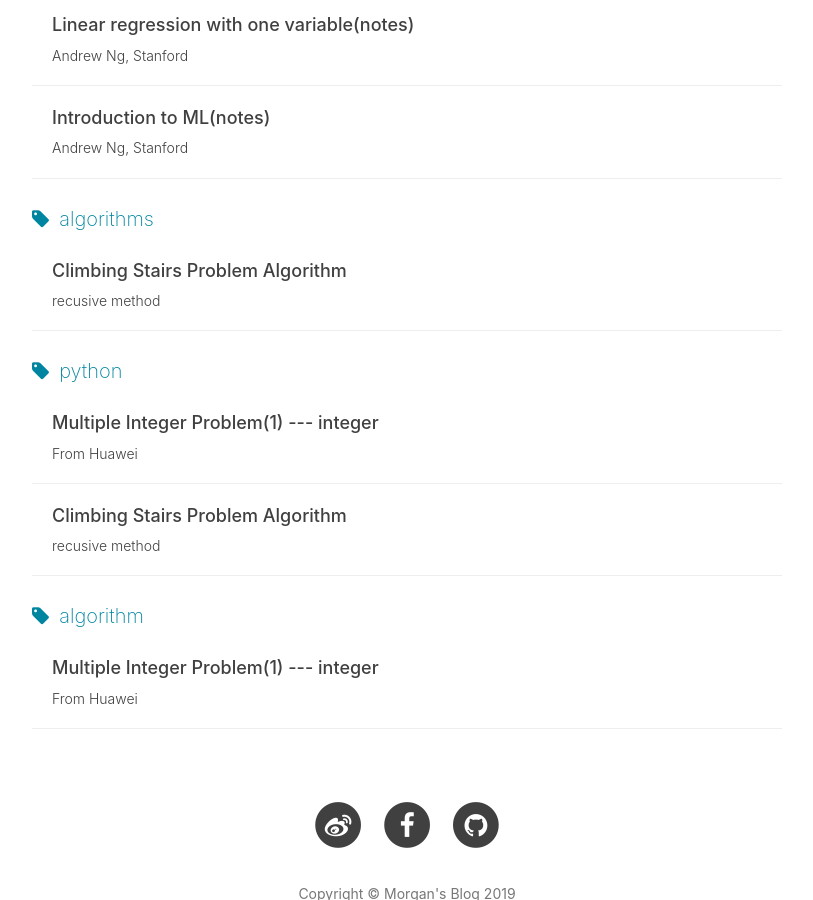
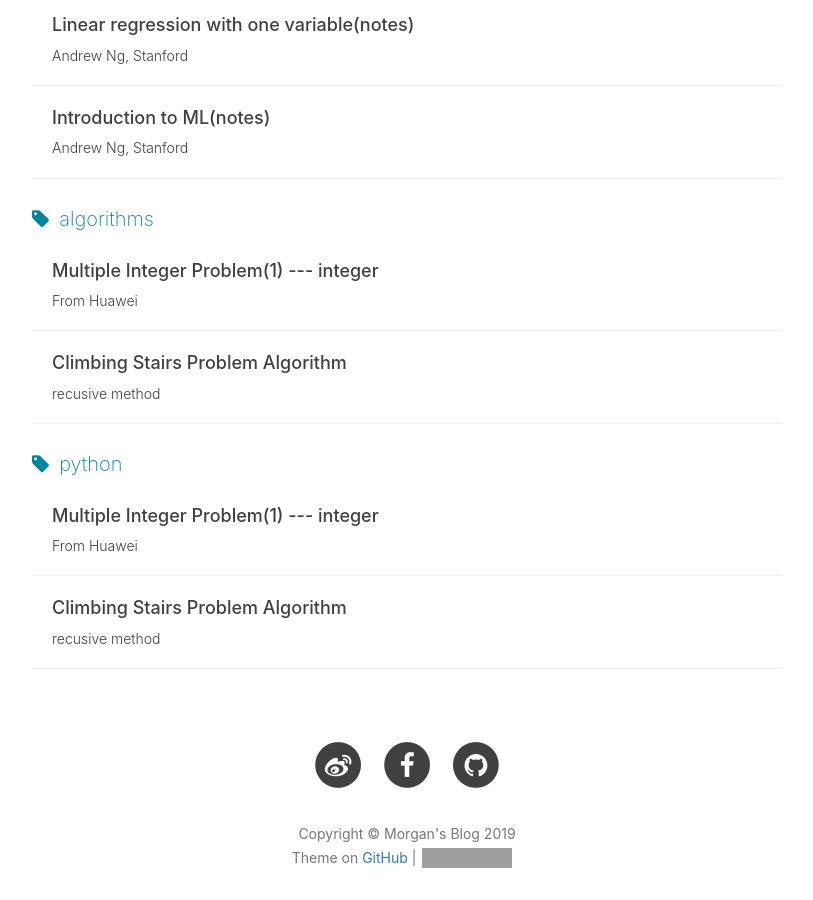
Before and after one commit to cheeseburg/cheeseburg.github.io, a Jekyll site: the page built from tags.html, in a window 1280 px wide and 900 px high, scrolled down 1296 px. Shown: the whole window, without its empty margins (233-1046 px from the left). Built offline with Jekyll 4.4.1, drawn with Linux system fonts in a browser that asks for light colours; nearby versions of some CDN libraries; comment, search, counter and statistics services are not loaded; grey boxes are pictures that could not be loaded.

Commit message:
update multiple integer problem

```diff
--- a/_posts/2019-03-21-multiple-integer-problem-1.md
+++ b/_posts/2019-03-21-multiple-integer-problem-1.md
@@ -7,7 +7,7 @@ author:     羽聪                      # 作者
 header-img: img/equation.jpg    #这篇文章标题背景图片
 catalog: true                       # 是否归档
 tags:                               #标签
-    - algorithm
+    - algorithms
     - python
 ---
 
```
